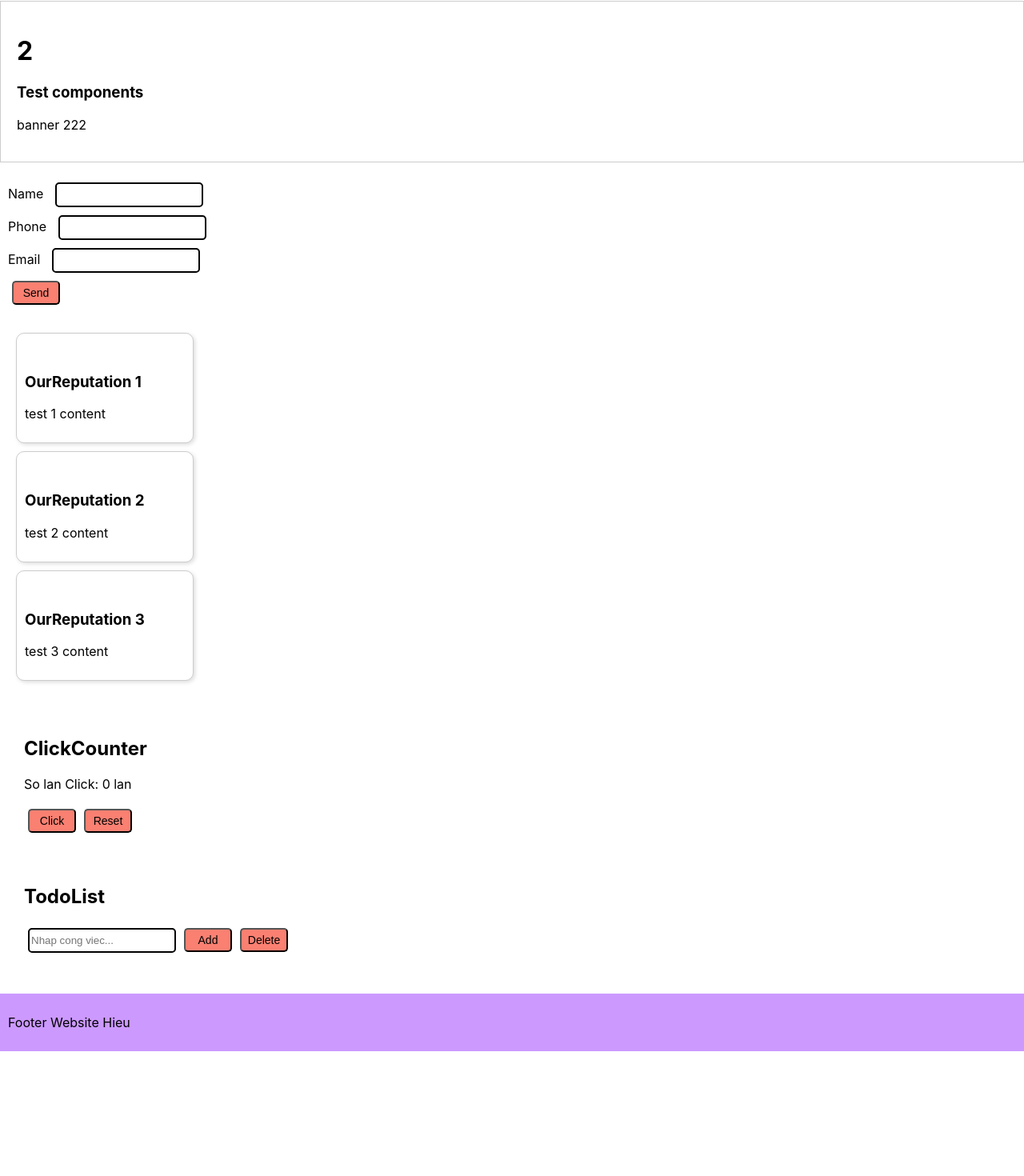
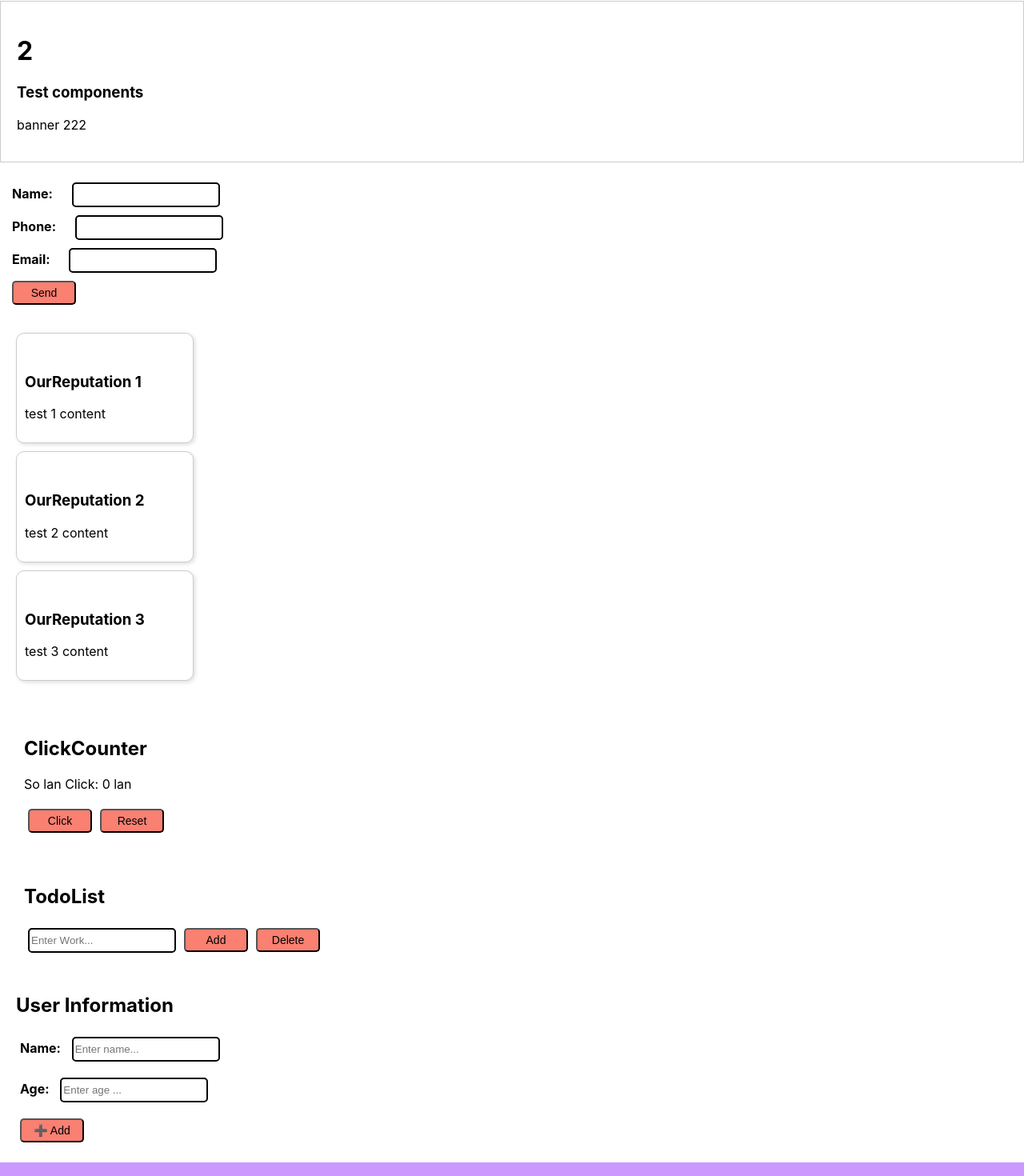
Before and after one commit to ndh10dev/reactjs, a React (Create React App) app in the folder my-app/: page / in a window 1280 px wide. Shown: the part 309-1779 px from the top of the page at 80% size. Before the commit the page ends 1623 px from the top, so only its background shows below. Built offline with nearby package versions, Linux system fonts and the light colour scheme.

Commit message:
update 10/12

```diff
--- a/my-app/src/App.js
+++ b/my-app/src/App.js
@@ -5,6 +5,7 @@ import Form from "./components/Form";
 import OurReputation, { data } from "./components/Ourreputation";
 import ClickCounter from "./components/ClickCounter";
 import TodoList from "./components/TodoList";
+import UserForm from "./components/UserForm";
 
 function App() {
   return (
@@ -16,6 +17,7 @@ function App() {
       <OurReputation data={data} />
       <ClickCounter />
       <TodoList />
+      <UserForm />
       <Footer></Footer>
     </div>
   );
--- a/my-app/src/components/Form.js
+++ b/my-app/src/components/Form.js
@@ -18,9 +18,9 @@ export default function Form() {
   };
   return (
     <div className="form-info" style={{ padding: '10px'}}>
-      <Input label="Name" type="text" value={name} onChange={(e) => setName(e.target.value)} />
-      <Input label="Phone" type="number" value={phone} onChange={(e) => setPhone(e.target.value)} />
-      <Input label="Email" type="email" value={email} onChange={(e) => setEmail(e.target.value)} />
+      <Input label="Name: " placeholder="Enter name..." type="text" value={name} onChange={(e) => setName(e.target.value)} />
+      <Input label="Phone: " placeholder="Enter phone..." type="number" value={phone} onChange={(e) => setPhone(e.target.value)} />
+      <Input label="Email: " placeholder="Enter email..." type="email" value={email} onChange={(e) => setEmail(e.target.value)} />
       <button onClick={handleClick}>Send</button>
     </div>
   );
--- a/my-app/src/components/TodoList.js
+++ b/my-app/src/components/TodoList.js
@@ -18,7 +18,7 @@ export default function TodoList() {
                 type="text"
                 value={task}
                 onChange={(e) => setTask(e.target.value)}
-                placeholder="Nhap cong viec...">
+                placeholder="Enter Work...">
             </input>
             <button onClick={handleAdd}>Add</button>
             <button onClick={() => setList([])}>Delete</button>
--- /dev/null
+++ b/my-app/src/components/UserForm.js
@@ -0,0 +1,40 @@
+import { useState } from "react";
+
+export default function UserForm() {
+  const [name, setName] = useState("");
+  const [age, setAge] = useState("");
+  const handleSubmit = (e) => {
+    e.preventDefault();
+    alert(`Name: ${name}\nAge: ${age}`);
+  };
+
+  return (
+    <div style={{ margin: "20px" }}>
+      <h2>User Information</h2>
+
+      <form onSubmit={handleSubmit}>
+        <div style={{ marginBottom: "10px" }}>
+          <label>Name: </label>
+          <input
+            type="text"
+            placeholder="Enter name..."
+            value={name}
+            onChange={(e) => setName(e.target.value)}
+          />
+        </div>
+
+        <div style={{ marginBottom: "10px" }}>
+          <label>Age: </label>
+          <input
+            type="number"
+            placeholder="Enter age ..."
+            value={age}
+            onChange={(e) => setAge(e.target.value)}
+          />
+        </div>
+
+        <button type="submit">➕ Add</button>
+      </form>
+    </div>
+  );
+}
--- a/my-app/src/index.css
+++ b/my-app/src/index.css
@@ -26,7 +26,7 @@ code {
 }
 button{
   background-color: salmon;
-  width: 60px;
+  width: 80px;
   height: 30px;
   font-size: 14px;
   border-radius: 5px;
@@ -48,3 +48,8 @@ input{
 ul{
   list-style-type: none;
 }
+label{
+  font-weight: bold;
+  margin: 5px;
+  width: 100px;
+}
```
